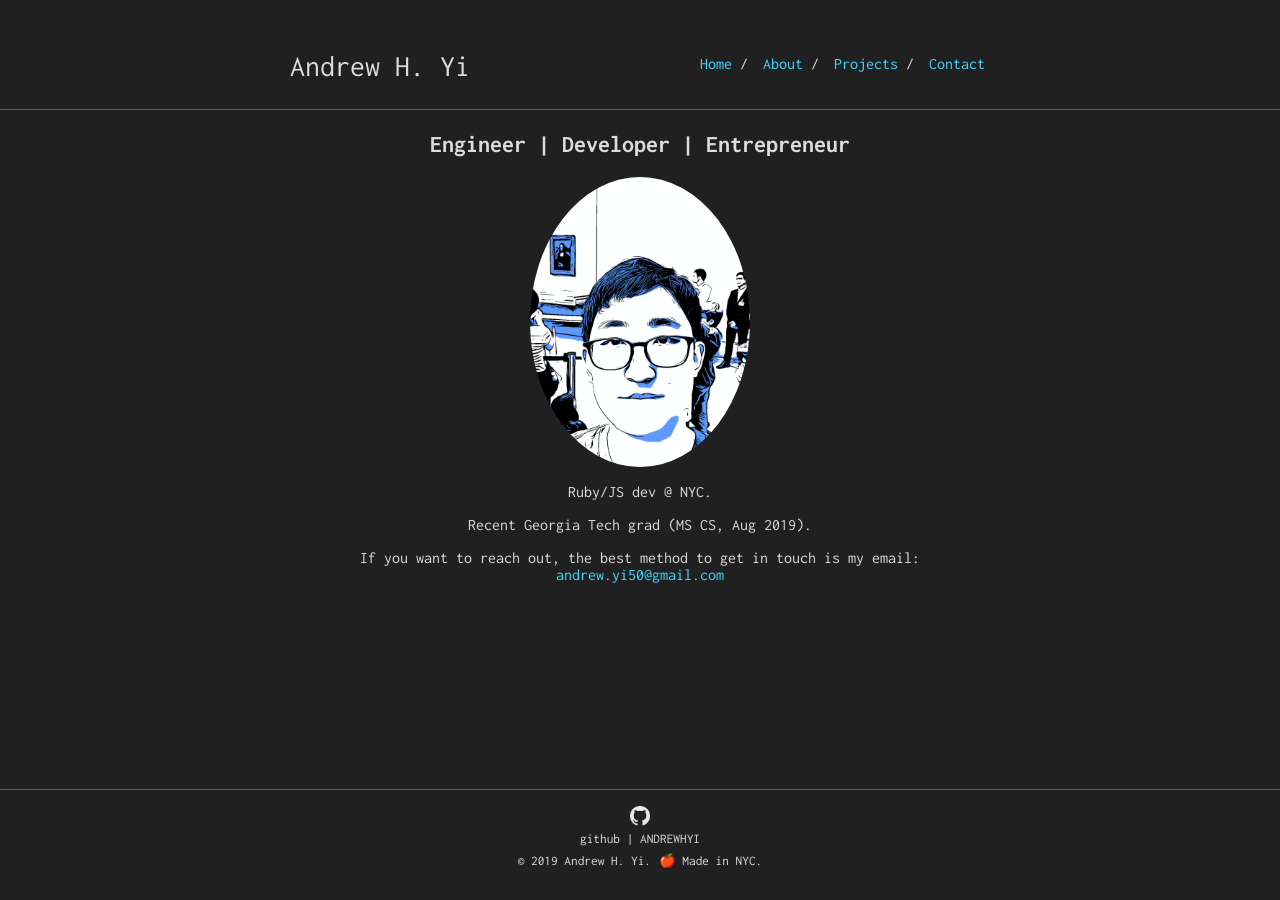
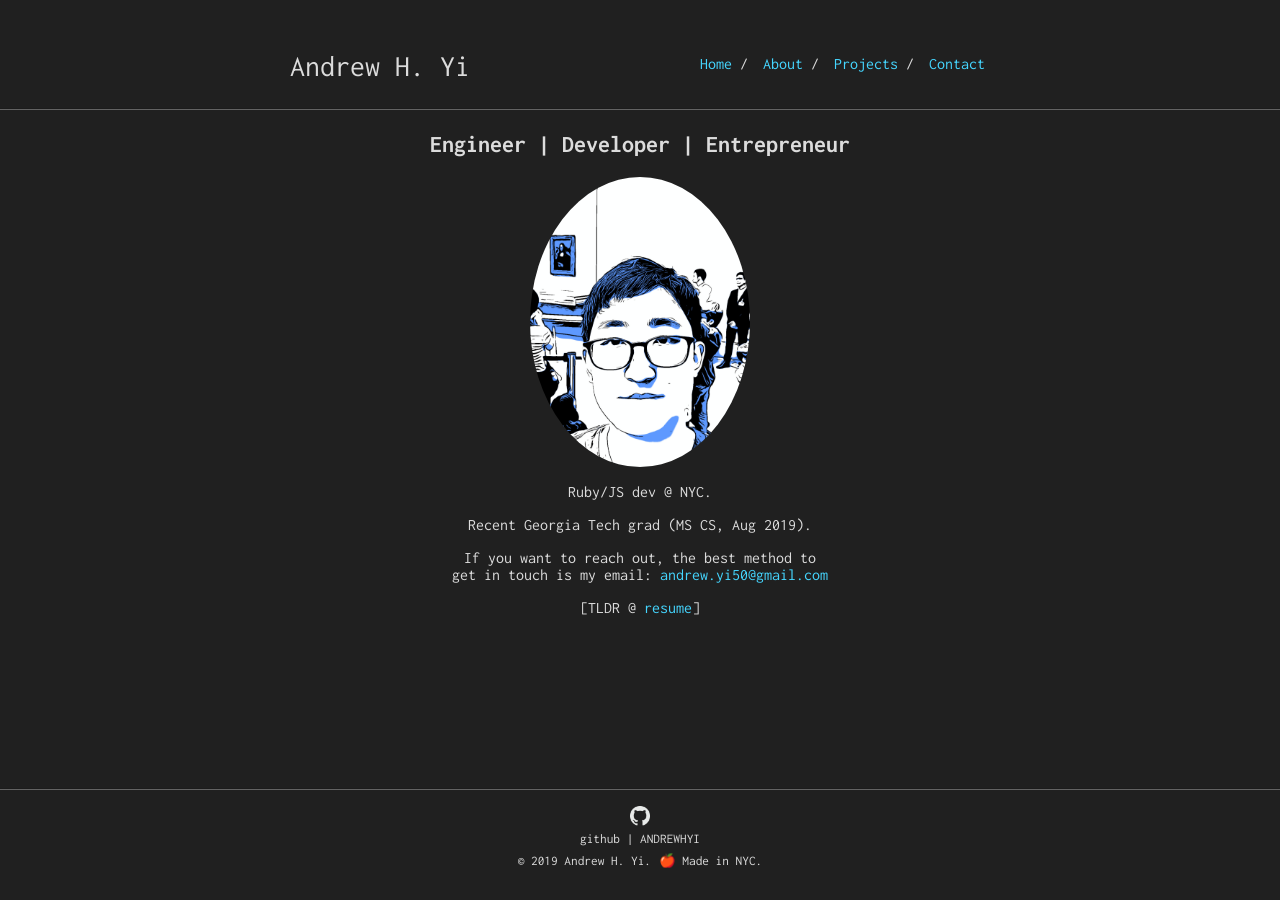
Before and after one commit to AndrewHYi/andrewhyi.github.io, a Jekyll site: the page built from index.md, in a window 1280 px wide. Built offline with Jekyll 4.4.1, drawn with Linux system fonts in a browser that asks for light colours.

Commit message:
Add another resume link

```diff
--- a/index.md
+++ b/index.md
@@ -12,4 +12,6 @@ Ruby/JS dev @ NYC.
 
 Recent Georgia Tech grad (MS CS, Aug 2019).
 
-If you want to reach out, the best method to get in touch is my email: <andrew.yi50@gmail.com>
+If you want to reach out, the best method to <br/> get in touch is my email: <andrew.yi50@gmail.com>
+
+[TLDR @ [resume](/resume.pdf)]
```
